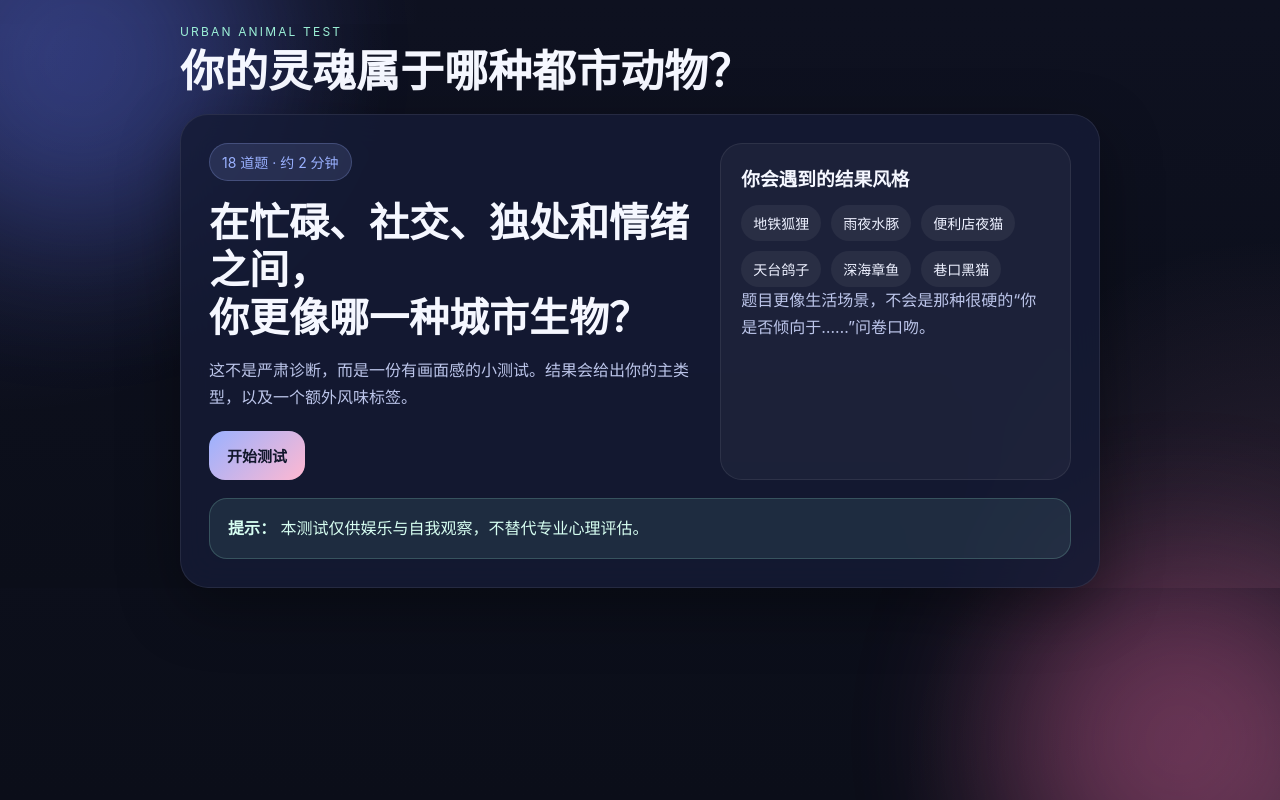
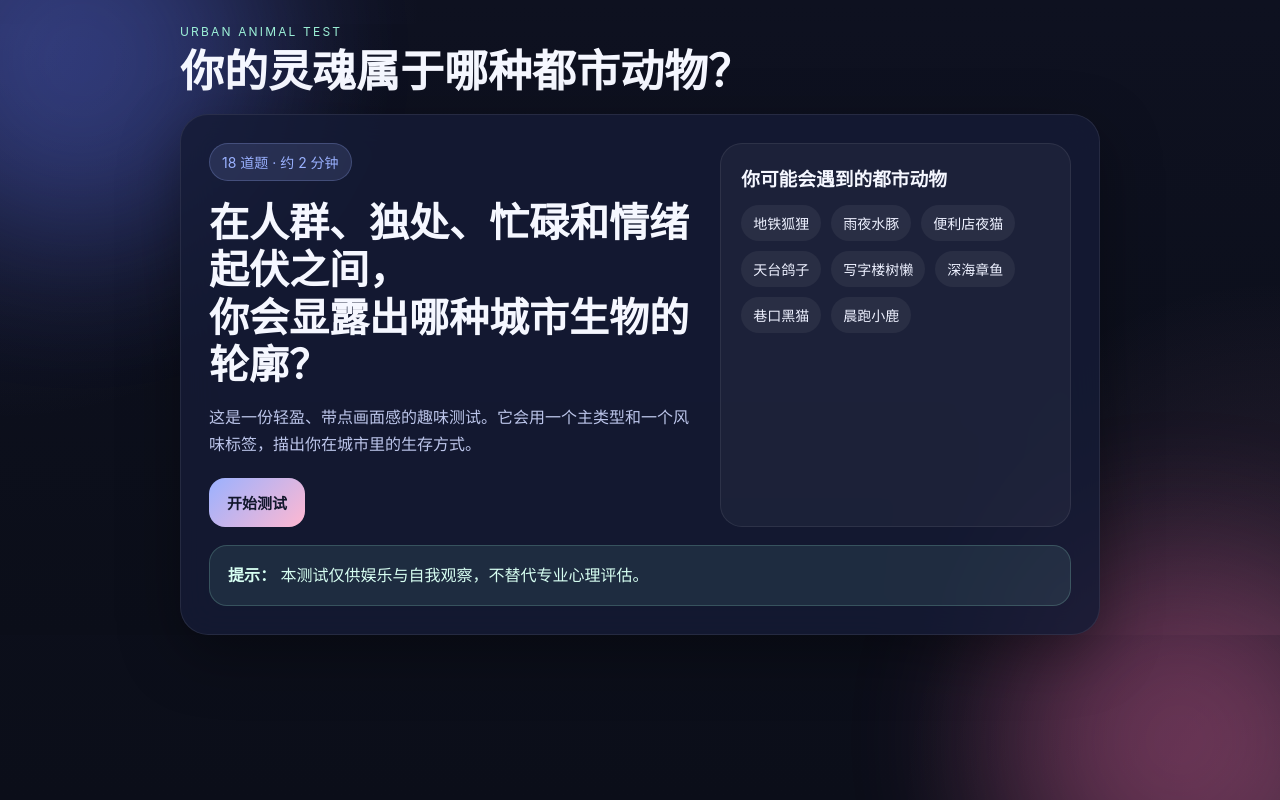
Before and after one commit to sansarw/urban-animal-test, a plain HTML site: page index.html in a window 1280 px wide. Drawn offline with Linux system fonts and the light colour scheme.

Commit message:
Update index.html

```diff
--- a/index.html
+++ b/index.html
@@ -31,12 +31,13 @@
         <div class="hero-grid">
           <div>
             <span class="badge">18 道题 · 约 2 分钟</span>
-            <h2>在忙碌、社交、独处和情绪之间，
+            <h2>
+              在人群、独处、忙碌和情绪起伏之间，
               <br />
-              你更像哪一种城市生物？
+              你会显露出哪种城市生物的轮廓？
             </h2>
             <p class="lead">
-              这不是严肃诊断，而是一份有画面感的小测试。结果会给出你的主类型，以及一个额外风味标签。
+              这是一份轻盈、带点画面感的趣味测试。它会用一个主类型和一个风味标签，描出你在城市里的生存方式。
             </p>
             <div class="hero-actions">
               <button id="startBtn" class="btn btn-primary">开始测试</button>
@@ -44,18 +45,17 @@
           </div>
 
           <div class="hero-card">
-            <h3>你会遇到的结果风格</h3>
+            <h3>你可能会遇到的都市动物</h3>
             <div class="mini-tags">
               <span>地铁狐狸</span>
               <span>雨夜水豚</span>
               <span>便利店夜猫</span>
               <span>天台鸽子</span>
+              <span>写字楼树懒</span>
               <span>深海章鱼</span>
               <span>巷口黑猫</span>
+              <span>晨跑小鹿</span>
             </div>
-            <p class="muted">
-              题目更像生活场景，不会是那种很硬的“你是否倾向于……”问卷口吻。
-            </p>
           </div>
         </div>
 
```
